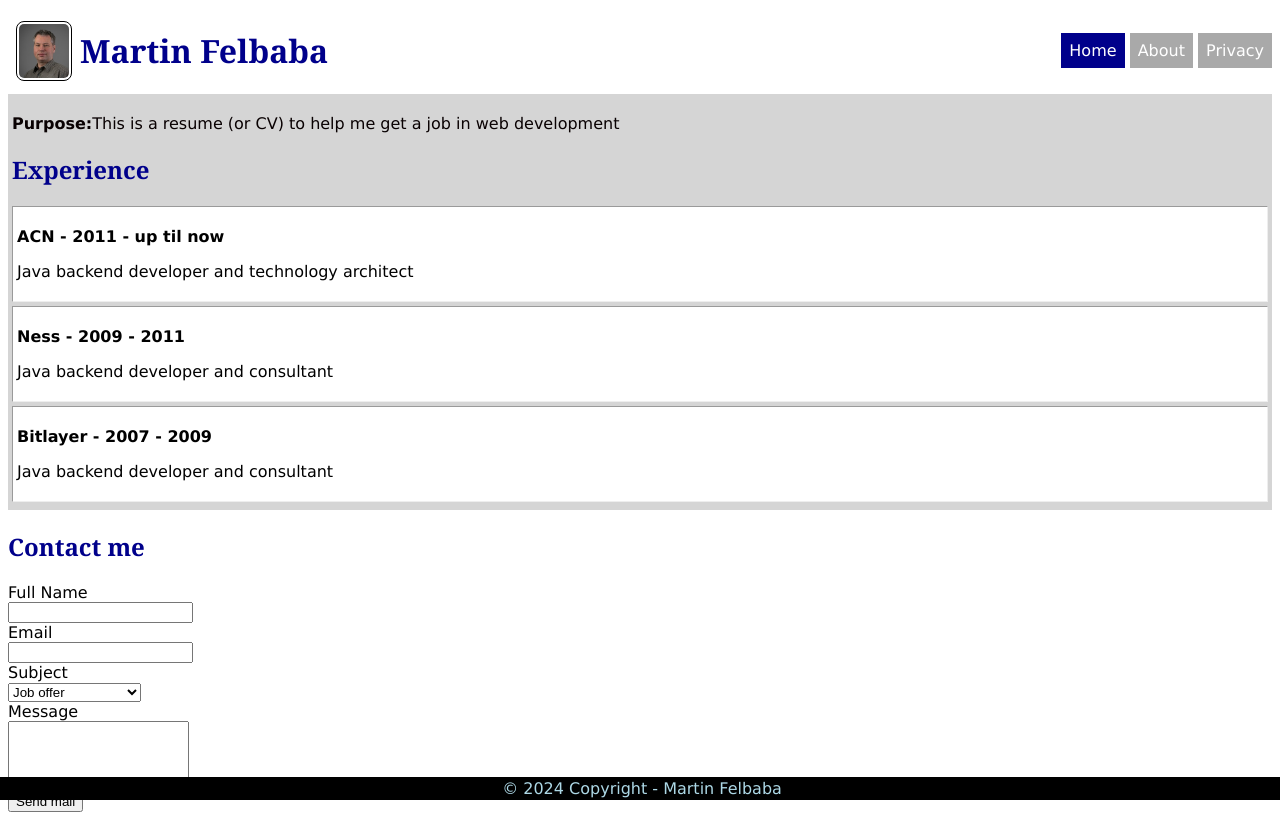
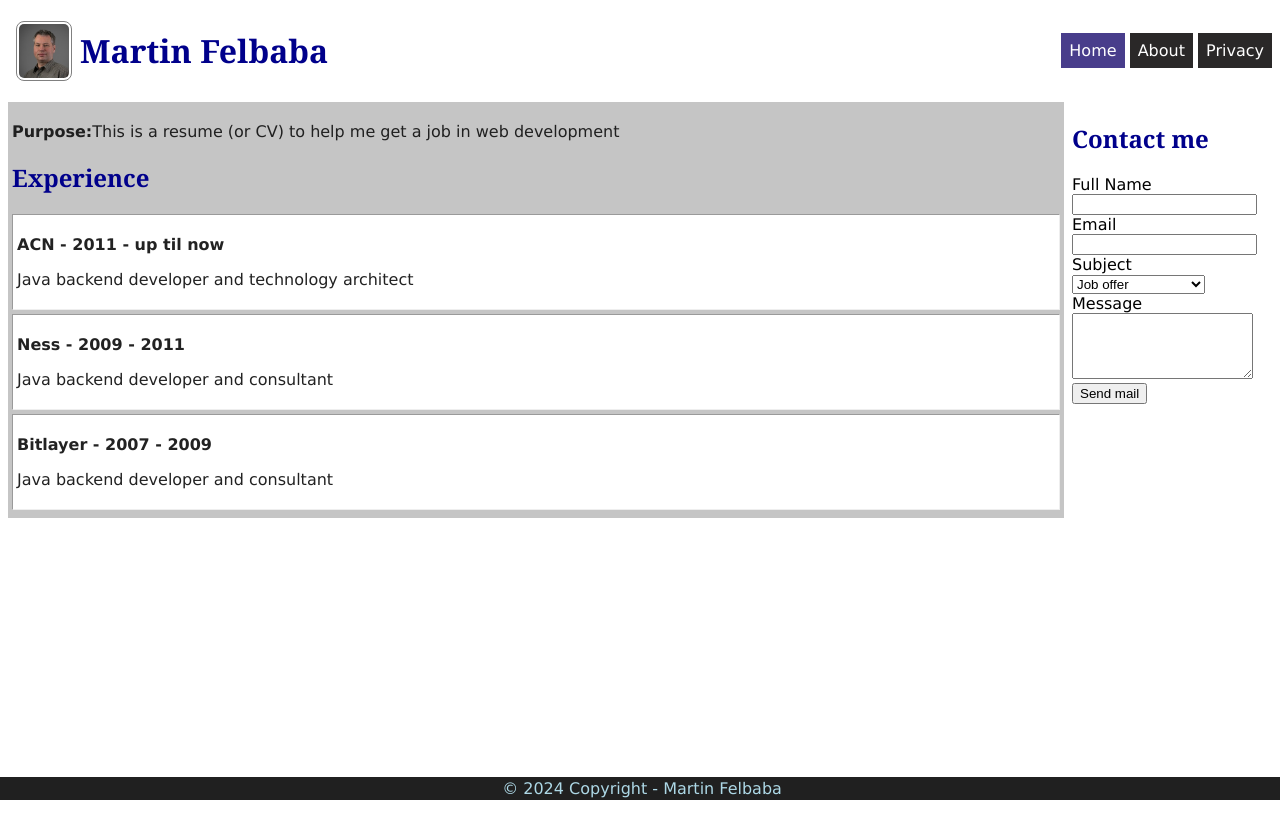
Before and after one commit to martinfelbaba/mfcvdemo, a plain HTML site: page index.html in a window 1280 px wide. Drawn offline with Linux system fonts and the light colour scheme.

Commit message:
Grid css formating

```diff
--- a/index.html
+++ b/index.html
@@ -9,6 +9,7 @@
 </head>
 
 <body>
+  <div class="container">
     <header>
       <img id="headshot" src="img/martin_felbaba_ssm.jpg" alt="Martin Felbaba">
       <h1 id="siteName">Martin Felbaba</h1>
@@ -45,7 +46,8 @@
         </div>
         <div>
           <input id="fullName" type="text">
-      </div>      <div>
+        </div>
+        <div>
           <label for="email">Email</label>
         </div>
         <div>
@@ -76,4 +78,5 @@
     <footer>
       &copy; 2024 Copyright - Martin Felbaba
     </footer>
+  </div>
 </body>
--- a/site.css
+++ b/site.css
@@ -3,19 +3,23 @@ body {
 }
 
 main {
-  background-color: rgba(211, 211, 211, 0.948);
+  background-color: rgb(197, 197, 197);
   padding: 4px;
-  color: rgb(9, 1, 2);
+  color: #202020;
+  grid-area: main;
 }
 
-h1,
-h2 {
+aside {
+  grid-area: aside;
+}
+
+h1, h2 {
   color: darkblue;
   font-family: Georgia, 'Times New Roman', Times, serif;
 }
 
 #headshot {
-  border: 1px solid;
+  border: 1px solid #808080;
   padding: 2px;
   margin: 8px;
   border-radius: 8px;
@@ -27,7 +31,7 @@ h2 {
   margin-bottom: 4px;
   padding: 4px;
   background-color: white;
-  color: black;
+  color: #222;
 }
 
 .experience .title {
@@ -35,7 +39,7 @@ h2 {
 }
 
 footer {
-  background-color: black;
+  background-color: #202020;
   color: lightblue;
   text-align: center;
   padding: 2px;
@@ -43,16 +47,13 @@ footer {
   bottom: 0;
   left: 0;
   width: 100%;
-}
-
-#menu {
-  float: right;
+  grid-area: footer;
 }
 
 #menu li {
   display: inline;
   padding: 8px;
-  background-color: darkgray;
+  background-color: rgb(42, 40, 40);
 }
 
 #menu li a {
@@ -61,21 +62,31 @@ footer {
 }
 
 #menu li.active {
-  background-color: darkblue;
+  background-color: darkslateblue;
+}
+
+#menu {
+  float: right;
 }
 
 header {
   display: flex;
   justify-content: start;
   align-items: center;
+  grid-area: header;
 }
 
-/* maximal margin from left -> shifting to rih=ght */
+/* maximal margin from left -> shifting to right */
 header #menu {
   margin-left: auto;
 }
 
-/* header #headshot, header #siteName, header #menu {
-  display: inline;
-  vertical-align: middle;
-} */
+.container {
+  display: grid;
+  grid-template-areas:
+    "header header"
+    "main aside"
+    "footer footer";
+  grid-template-columns: auto 200px;
+  grid-gap: 8px;
+}
```
Lines whose indentation alone changed are shown as unchanged.
